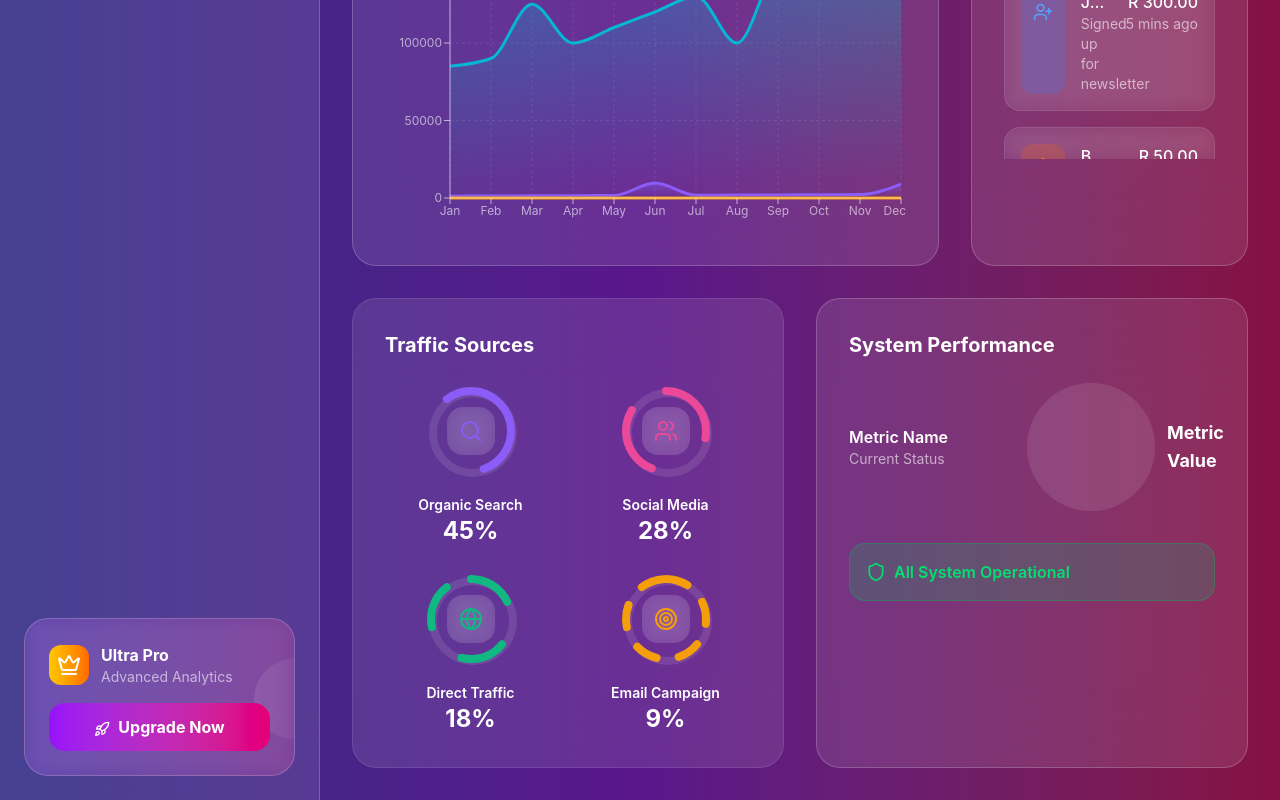
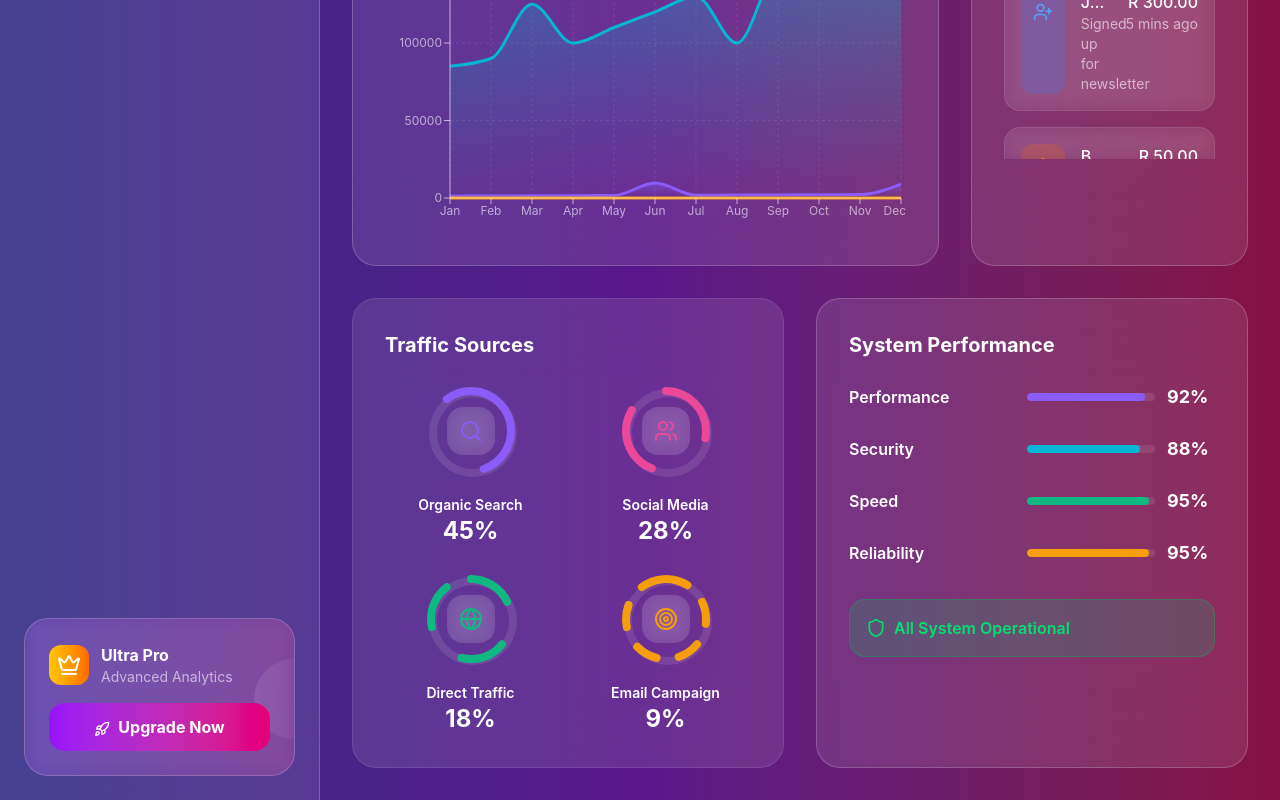
Before and after one commit to RinaeTshibubudze/adminDashboard, a React (Vite) app: page / in a window 1280 px wide. Shown: the part 799-1599 px from the top of the page. Built offline with nearby package versions, Linux system fonts and the light colour scheme; the HTML template or start-up script is replaced by a standard one.

Commit message:
Add performance logic

```diff
--- a/src/components/SystemPerformance.jsx
+++ b/src/components/SystemPerformance.jsx
@@ -1,4 +1,5 @@
 import { Shield } from "lucide-react";
+import { performanceData } from "../data/data";
 import React from "react";
 
 const SystemPerformance = () => {
@@ -7,20 +8,30 @@ const SystemPerformance = () => {
       <h3 className="text-xl font-bold text-white mb-6">System Performance</h3>
       <div className="space-y-6">
         {/* Performance Metric Map Method */}
-        <div className="flex items-center justify-between">
+        {performanceData.map((metric, index) => {
+          return (
+            <div className="flex items-center justify-between" key={index}>
               <div>
-            <p className="text-white font-semibold">Metric Name</p>
-            <p className="text-white/60 text-sm">Current Status</p>
+                <p className="text-white font-semibold">{metric.name}</p>
+                <p className="text-white/60 text-sm">{metric.status}</p>
               </div>
               <div className="flex items-center space-x-3">
-            <div className="w-32 h-32 bg-white/10 rounded-full overflow-hidden">
-              <div className="h-full rounded-full transition-all duration-1000"></div>
+                <div className="w-32 h-2 bg-white/10 rounded-full overflow-hidden">
+                  <div
+                    className="h-full rounded-full transition-all duration-1000"
+                    style={{
+                      width: `${metric.value}%`,
+                      backgroundColor: metric.fill,
+                    }}
+                  ></div>
                 </div>
                 <span className="text-white font-bold text-lg w-12">
-              Metric Value
+                  {metric.value}%
                 </span>
               </div>
             </div>
+          );
+        })}
       </div>
       <div className="mt-8 p-4 bg-gradient-to-r from-green-500/20 to-emerald-500/20 rounded-2xl border border-green-500/30">
         <div className="flex items-center space-x-2">
```
Lines whose indentation alone changed are shown as unchanged.
